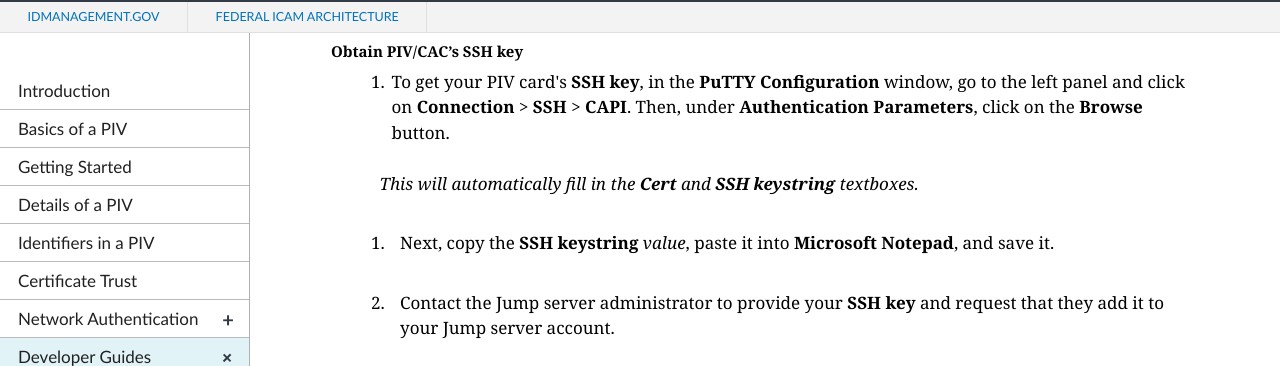
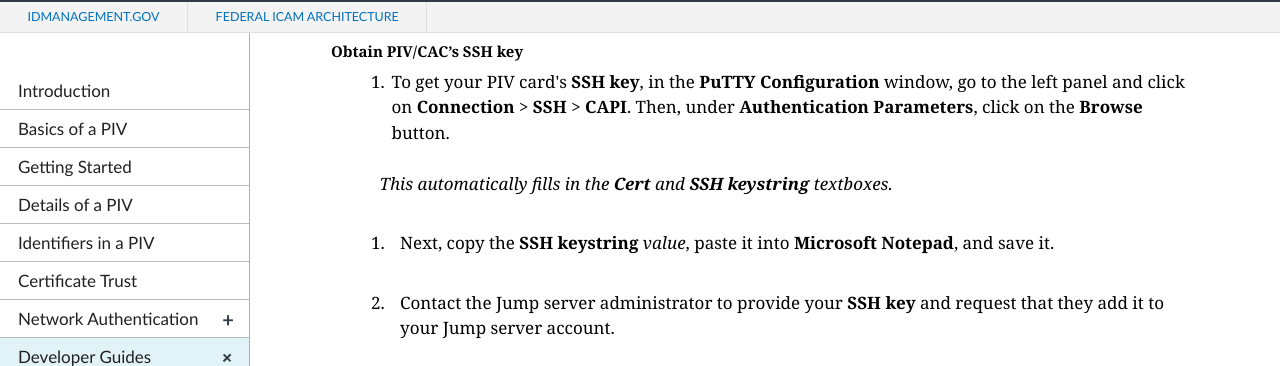
Before and after one commit to GSA/piv-guides, a Jekyll site: the page built from _devconfig/ssh.md, in a window 1280 px wide and 900 px high, scrolled down 3116 px. Shown: the part 88-454 px from the top of the window. Built offline with Jekyll 4.4.1, drawn with Linux system fonts in a browser that asks for light colours; nearby versions of some CDN libraries.

Commit message:
Update ssh.md

```diff
--- a/_devconfig/ssh.md
+++ b/_devconfig/ssh.md
@@ -103,7 +103,7 @@ These steps will ensure that your computer and Jump server recognize your PIV/CA
 
   1. To get your PIV card&#39;s **SSH key**, in the **PuTTY Configuration** window, go to the left panel and click on **Connection** &gt; **SSH** &gt; **CAPI**.  Then, under **Authentication Parameters**, click on  the **Browse** button.
 
-  > _This will automatically fill in the **Cert** and **SSH keystring** textboxes._
+  > _This automatically fills in the **Cert** and **SSH keystring** textboxes._
 
   2. Next, copy the **SSH keystring** _value_, paste it into **Microsoft Notepad**, and save it.
 
```
